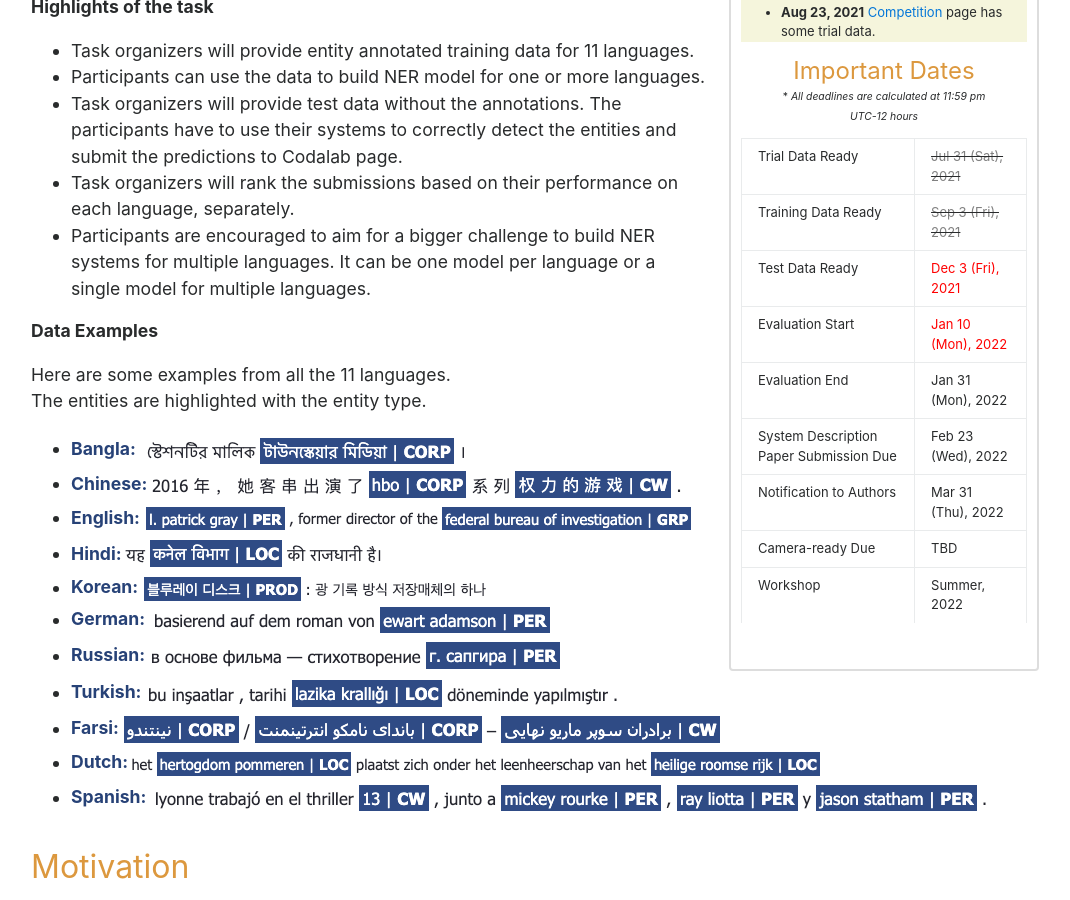
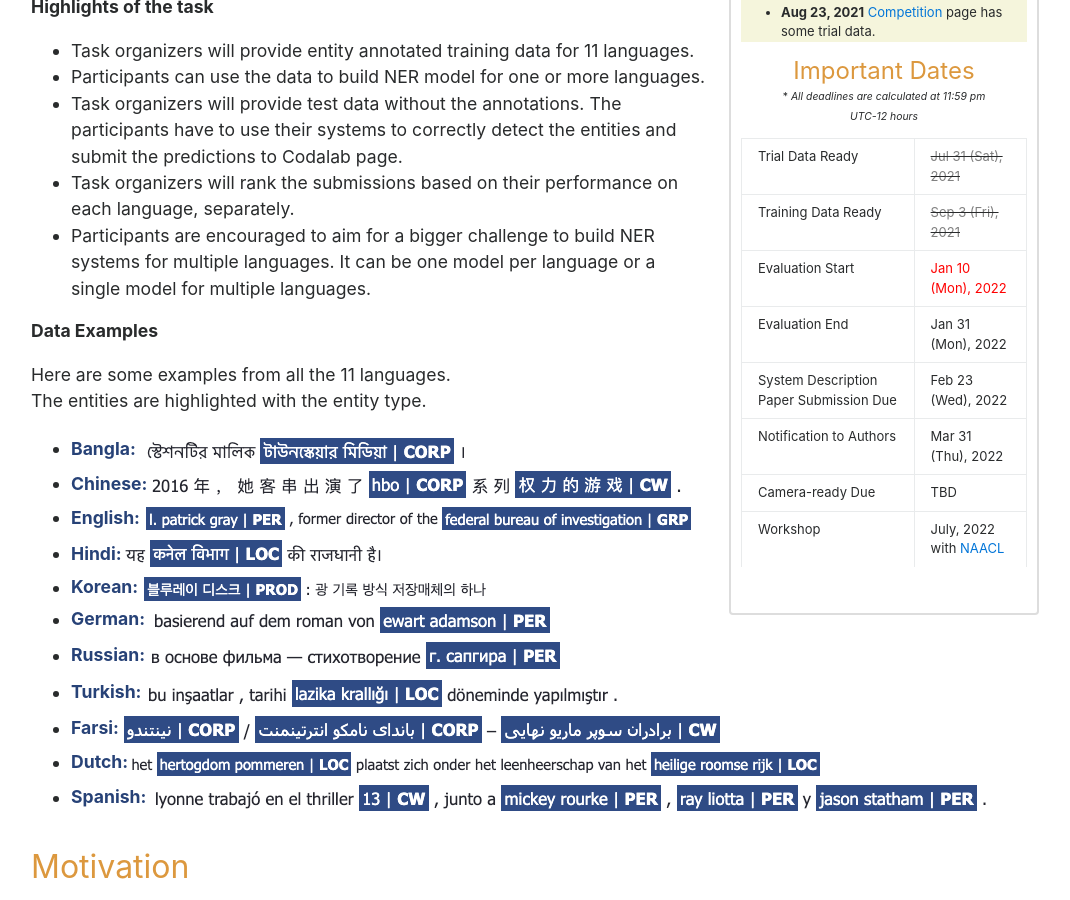
Before and after one commit to MultiCoNER/MultiCoNER.github.io, a Jekyll site: the page built from index.md, in a window 1280 px wide and 900 px high, scrolled down 737 px. Shown: the whole window, without its empty margins (105-1175 px from the left). Built offline with Jekyll 4.4.1, drawn with Linux system fonts in a browser that asks for light colours.

Commit message:
test data ready removed

```diff
--- a/_layouts/default.html
+++ b/_layouts/default.html
@@ -9,7 +9,7 @@
     {% capture nowdate %}{{'now' | date: '%s' | minus: 86400 }}{% endcapture %}
       {% capture trialdata %}{{'July 31 2021' | date: '%s'}}{% endcapture %}
       {% capture trainingdata %}{{'September 3 2021' | date: '%s'}}{% endcapture %}
-      {% capture testdata %}{{'December 3 2021' | date: '%s'}}{% endcapture %}
+<!--      {% capture testdata %}{{'December 3 2021' | date: '%s'}}{% endcapture %}-->
       {% capture evalstart %}{{'January 10 2022' | date: '%s'}}{% endcapture %}
       {% capture evalend %}{{'January 31 2022' | date: '%s'}}{% endcapture %}
       {% capture postresult %}{{'March 18 2020' | date: '%s'}}{% endcapture %}
@@ -53,6 +53,7 @@
                 {{ trainingdata | date: "%b %-d (%a), %Y" }}
               </td>
             </tr>
+<!--
             <tr><td>Test Data Ready</td>
               <td>
                 {% if testdata < nowdate %} <strike> <font color="grey">{% endif %}
@@ -61,6 +62,7 @@
                 {{ testdata | date: "%b %-d (%a), %Y" }}
               </td>
             </tr>
+-->
             <tr><td>Evaluation Start</td>
               <td>
                 {% if evalstart < nowdate %} <strike> <font color="grey">{% endif %}
@@ -123,7 +125,7 @@
               </td>
             </tr>
             <tr><td>Workshop</td>
-              <td>Summer, 2022</td>
+              <td>July, 2022 with <a href="https://2022.naacl.org/" target="_blank">NAACL</a></td>
             </tr>
 
             <tr>
```
Also changed, not shown: 7 other files.
